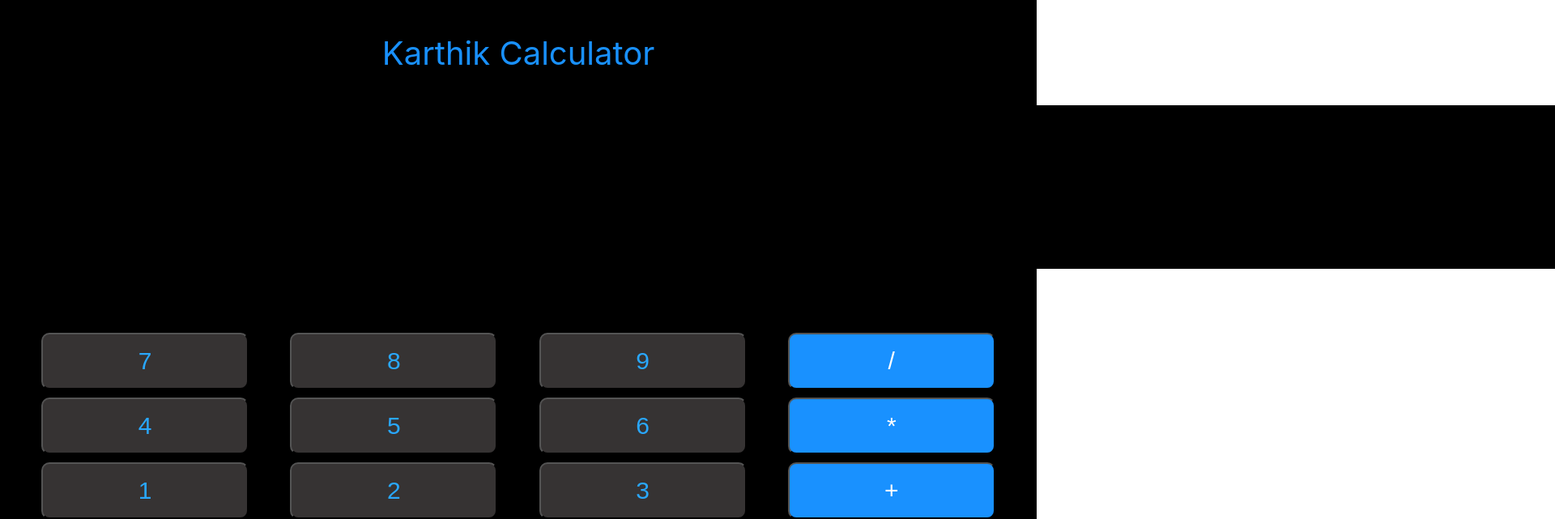
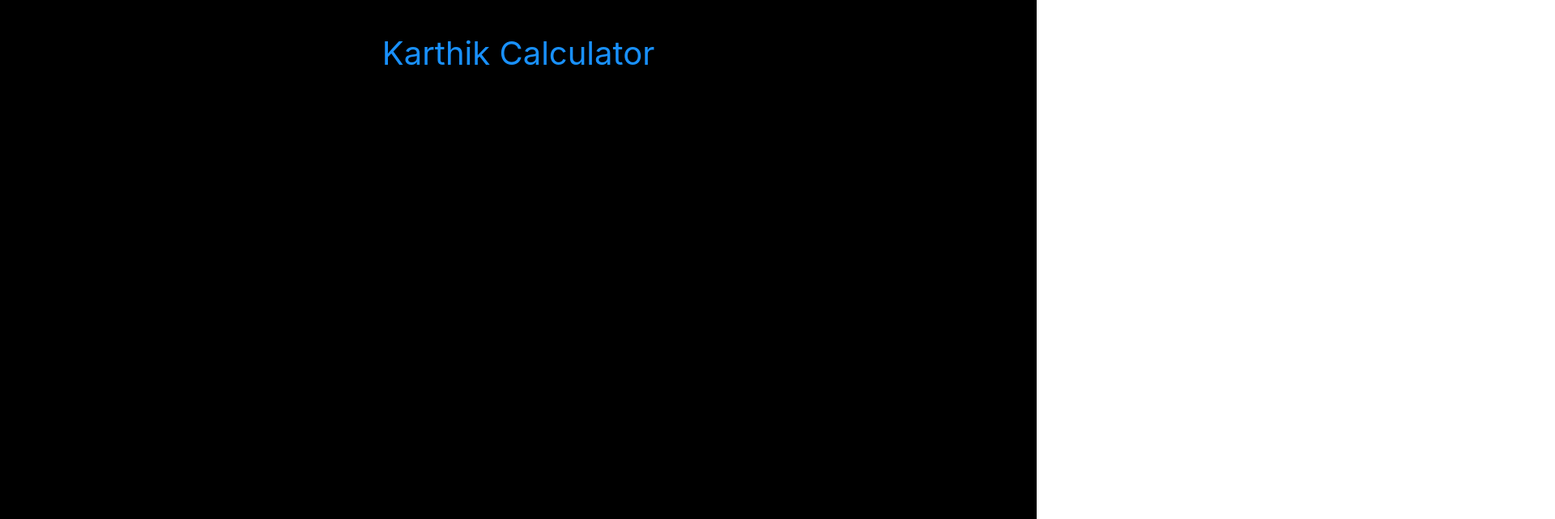
Before and after one commit to muralikarthik123/new-calucaltor, a React (Create React App) app: page / in a window 1280 px wide. Shown: the top 641 px of the page at 81% size, 1920 px wide, since content can reach past the window. Built offline with nearby package versions, Linux system fonts and the light colour scheme.

Commit message:
inputs.css

```diff
--- a/src/inputs.css
+++ b/src/inputs.css
@@ -3,20 +3,20 @@
     background-color: black;
     color:white;
     padding-top:1px;
-    height:50vh;
+    height:80vh;
     p{
         font-size: 40px;
         text-align: center;
         color:#1991FF;
     }
     .inputs{
-        width:98%;
+        border:none;
         height:200px;
+        width:30%;
         background-color:black;
         color:#1991FF;
         padding-right: 0px;
         outline:none;
-        border:none;
         font-size: 50px;
         padding-left: 70%;
     }
```
